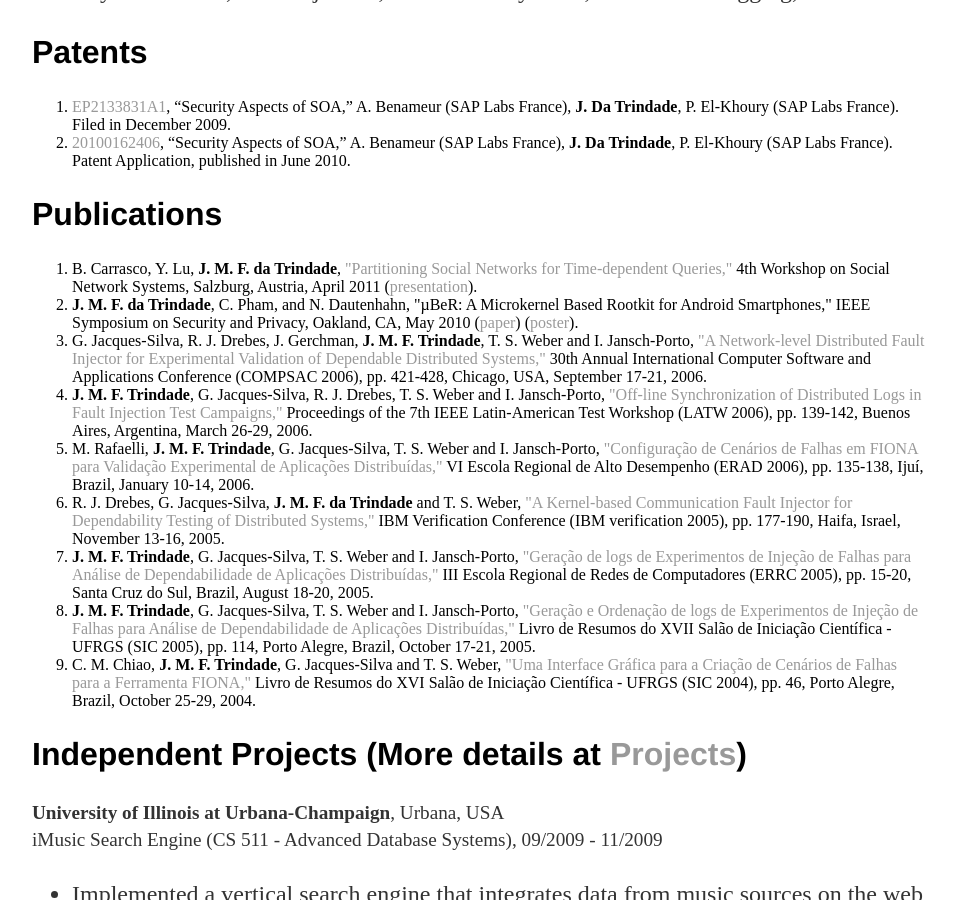
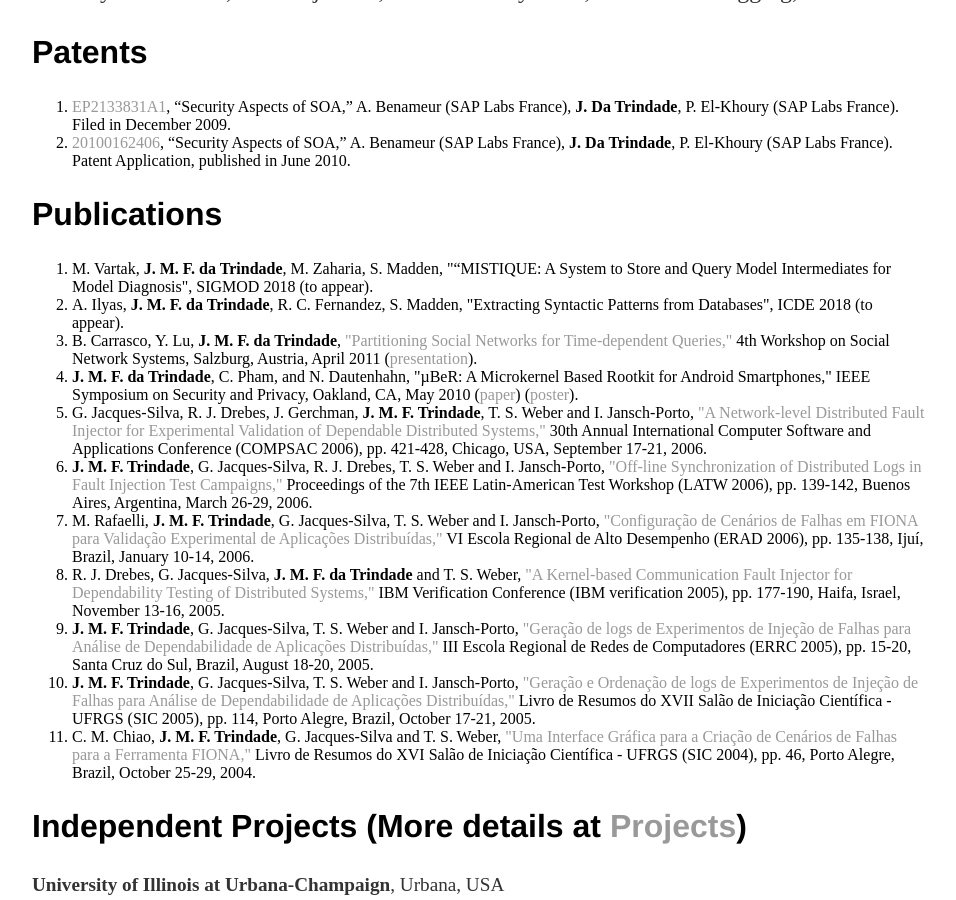
Before and after one commit to jmftrindade/jmftrindade.github.io, a Jekyll site: the page built from cv/index.html, in a window 1280 px wide and 900 px high, scrolled down 4854 px. Shown: the whole window, without its empty margins (160-1116 px from the left). Built offline with Jekyll 4.4.1, drawn with Linux system fonts in a browser that asks for light colours.

Commit message:
add papers

```diff
--- a/cv/index.html
+++ b/cv/index.html
@@ -133,6 +133,8 @@ Undergraduate Research Assistant, 03/2006 to 05/2006</p>
 </ol>
 <h2 id="toc5"><span>Publications</span></h2>
 <ol>
+<li>M. Vartak, <strong>J. M. F. da Trindade</strong>, M. Zaharia, S. Madden, "“MISTIQUE: A System to Store and Query Model Intermediates for Model Diagnosis", SIGMOD 2018 (to appear).</li>
+<li>A. Ilyas, <strong>J. M. F. da Trindade</strong>, R. C. Fernandez, S. Madden, "Extracting Syntactic Patterns from Databases", ICDE 2018 (to appear).</li>
 <li>B. Carrasco, Y. Lu, <strong>J. M. F. da Trindade</strong>, <a href="http://joanatrindade.wikidot.com/local--files/curriculum/sns2011-paper.pdf">"Partitioning Social Networks for Time-dependent Queries,"</a> 4th Workshop on Social Network Systems, Salzburg, Austria, April 2011 (<a href="http://joanatrindade.wikidot.com/local--files/curriculum/sns2011-presentation.pptx">presentation</a>).</li>
 <li><strong>J. M. F. da Trindade</strong>, C. Pham, and N. Dautenhahn, "µBeR: A Microkernel Based Rootkit for Android Smartphones," IEEE Symposium on Security and Privacy, Oakland, CA, May 2010 (<a href="http://joanatrindade.wikidot.com/local--files/curriculum/oakland2010-paper.pdf">paper</a>) (<a href="http://joanatrindade.wikidot.com/local--files/curriculum/oakland2010-poster.pdf">poster</a>).</li>
 <li>G. Jacques-Silva, R. J. Drebes, J. Gerchman, <strong>J. M. F. Trindade</strong>, T. S. Weber and I. Jansch-Porto, <a href="http://doi.ieeecomputersociety.org/10.1109/COMPSAC.2006.12">"A Network-level Distributed Fault Injector for Experimental Validation of Dependable Distributed Systems,"</a> 30th Annual International Computer Software and Applications Conference (COMPSAC 2006), pp. 421-428, Chicago, USA, September 17-21, 2006.</li>
```
